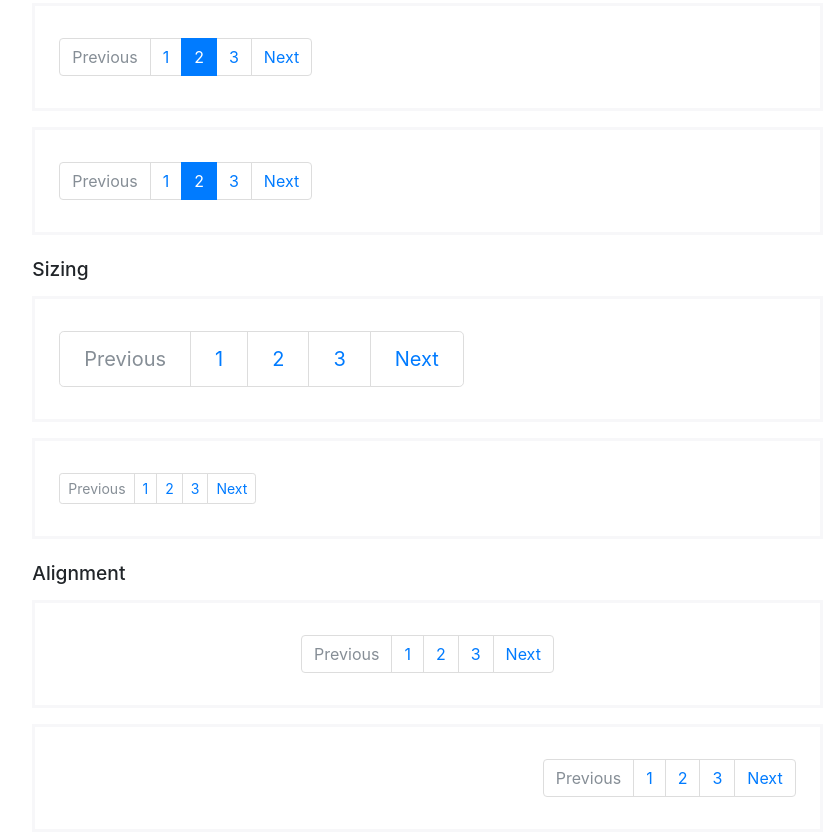
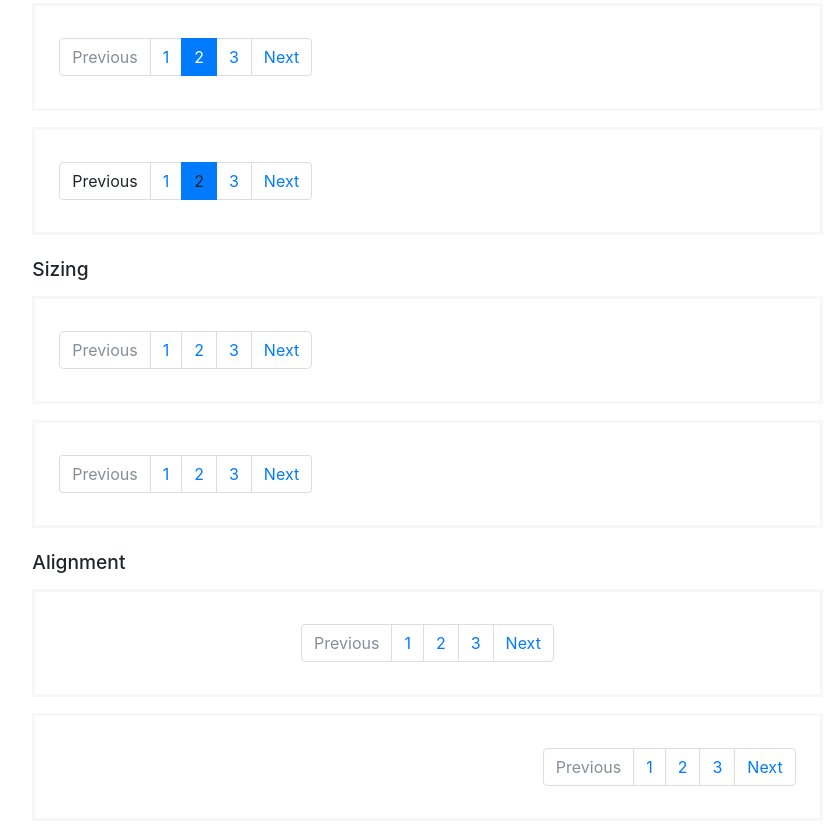
Before and after one commit to didoo/impossible-css, a website: page html/index.html in a window 1280 px wide. Shown: the part 7041-7880 px from the top of the page, without its empty margins (229-1056 px from the left). Drawn offline with nearby package versions, Linux system fonts and the light colour scheme; files that its build step writes are made by us from their sources.

Commit message:
updated “pagination” to be “impossible”

```diff
--- a/html/index.html
+++ b/html/index.html
@@ -216,7 +216,7 @@
                     <div class="bd-example">
                         <button class="btn">
                         Profile <Badge color="secondary">9</Badge>
-                        <span class="sr-only">unread messages</span>
+                        <span sr-only>unread messages</span>
                         </button>
                     </div>
 
@@ -447,12 +447,12 @@
                     <h3 id="overview">Overview</h3>
                     <div class="bd-example" data-example-id="">
                         <nav aria-label="Page navigation example">
-                            <ul class="pagination">
-                                <li class="page-item"><a class="page-link" href="#">Previous</a></li>
-                                <li class="page-item"><a class="page-link" href="#">1</a></li>
-                                <li class="page-item"><a class="page-link" href="#">2</a></li>
-                                <li class="page-item"><a class="page-link" href="#">3</a></li>
-                                <li class="page-item"><a class="page-link" href="#">Next</a></li>
+                            <Pagination>
+                                <PaginationItem><a href="#">Previous</a></PaginationItem>
+                                <PaginationItem><a href="#">1</a></PaginationItem>
+                                <PaginationItem><a href="#">2</a></PaginationItem>
+                                <PaginationItem><a href="#">3</a></PaginationItem>
+                                <PaginationItem><a href="#">Next</a></PaginationItem>
                             </ul>
                         </nav>
                     </div>
@@ -460,93 +460,90 @@
                     <h3 id="working-with-icons">Working with icons</h3>
                     <div class="bd-example" data-example-id="">
                         <nav aria-label="Page navigation example">
-                            <ul class="pagination">
-                                <li class="page-item">
-                                    <a class="page-link" href="#" aria-label="Previous">
+                            <Pagination>
+                                <PaginationItem>
+                                    <a href="#" aria-label="Previous">
                                         <span aria-hidden="true">&laquo;</span>
-                                        <span class="sr-only">Previous</span>
+                                        <span sr-only>Previous</span>
                                     </a>
-                                </li>
-                                <li class="page-item"><a class="page-link" href="#">1</a></li>
-                                <li class="page-item"><a class="page-link" href="#">2</a></li>
-                                <li class="page-item"><a class="page-link" href="#">3</a></li>
-                                <li class="page-item">
-                                    <a class="page-link" href="#" aria-label="Next">
+                                </PaginationItem>
+                                <PaginationItem><a href="#">1</a></PaginationItem>
+                                <PaginationItem><a href="#">2</a></PaginationItem>
+                                <PaginationItem><a href="#">3</a></PaginationItem>
+                                <PaginationItem>
+                                    <a href="#" aria-label="Next">
                                         <span aria-hidden="true">&raquo;</span>
-                                        <span class="sr-only">Next</span>
+                                        <span sr-only>Next</span>
                                     </a>
-                                </li>
-                            </ul>
+                                </PaginationItem>
+                            </Pagination>
                         </nav>
                     </div>
 
                     <h3 id="disabled-and-active-states">Disabled and active states</h3>
                     <div class="bd-example" data-example-id="">
                         <nav aria-label="...">
-                            <ul class="pagination">
-                                <li class="page-item disabled">
-                                    <a class="page-link" href="#" tabindex="-1">Previous</a>
-                                </li>
-                                <li class="page-item"><a class="page-link" href="#">1</a></li>
-                                <li class="page-item active">
-                                    <a class="page-link" href="#">2 <span class="sr-only">(current)</span></a>
-                                </li>
-                                <li class="page-item"><a class="page-link" href="#">3</a></li>
-                                <li class="page-item">
-                                    <a class="page-link" href="#">Next</a>
-                                </li>
-                            </ul>
+                            <Pagination>
+                                <PaginationItem disabled>
+                                    <a href="#" tabindex="-1">Previous</a>
+                                </PaginationItem>
+                                <PaginationItem><a href="#">1</a></PaginationItem>
+                                <PaginationItem active>
+                                    <a href="#">2 <span sr-only>(current)</span></a>
+                                </PaginationItem>
+                                <PaginationItem><a href="#">3</a></PaginationItem>
+                                <PaginationItem>
+                                    <a href="#">Next</a>
+                                </PaginationItem>
+                            </Pagination>
                         </nav>
                     </div>
                     <div class="bd-example" data-example-id="">
                         <nav aria-label="...">
-                            <ul class="pagination">
-                                <li class="page-item disabled">
-                                    <span class="page-link">Previous</span>
-                                </li>
-                                <li class="page-item"><a class="page-link" href="#">1</a></li>
-                                <li class="page-item active">
-                                    <span class="page-link">
-                                    2
-                                    <span class="sr-only">(current)</span>
-                                </span>
-                                </li>
-                                <li class="page-item"><a class="page-link" href="#">3</a></li>
-                                <li class="page-item">
-                                    <a class="page-link" href="#">Next</a>
-                                </li>
-                            </ul>
+                            <Pagination>
+                                <PaginationItem disabled>
+                                    <a>Previous</a>
+                                </PaginationItem>
+                                <PaginationItem><a href="#">1</a></PaginationItem>
+                                <PaginationItem active>
+                                    <a>2 <span sr-only>(current)</span></a>
+                                </PaginationItem>
+                                <PaginationItem><a href="#">3</a></PaginationItem>
+                                <PaginationItem>
+                                    <a href="#">Next</a>
+                                </PaginationItem>
+                            </Pagination>
                         </nav>
                     </div>
 
                     <h3 id="sizing">Sizing</h3>
                     <div class="bd-example" data-example-id="">
                         <nav aria-label="...">
-                            <ul class="pagination pagination-lg">
-                                <li class="page-item disabled">
-                                   <a class="page-link" href="#" tabindex="-1">Previous</a>
-                                </li>
-                                <li class="page-item"><a class="page-link" href="#">1</a></li>
-                                <li class="page-item"><a class="page-link" href="#">2</a></li>
-                                <li class="page-item"><a class="page-link" href="#">3</a></li>
-                                <li class="page-item">
-                                    <a class="page-link" href="#">Next</a>
-                                </li>
-                            </ul>
+                            <Pagination size="lg">
+                                <PaginationItem disabled>
+                                   <a href="#" tabindex="-1">Previous</a>
+                                </PaginationItem>
+                                <PaginationItem><a href="#">1</a></PaginationItem>
+                                <PaginationItem><a href="#">2</a></PaginationItem>
+                                <PaginationItem><a href="#">3</a></PaginationItem>
+                                <PaginationItem>
+                                    <a href="#">Next</a>
+                                </PaginationItem>
+                            </Pagination>
                         </nav>
                     </div>
                     <div class="bd-example" data-example-id="">
                         <nav aria-label="...">
-                            <ul class="pagination pagination-sm">
-                                <li class="page-item disabled">
-                                    <a class="page-link" href="#" tabindex="-1">Previous</a>
-                                </li>
-                                <li class="page-item"><a class="page-link" href="#">1</a></li>
-                                <li class="page-item"><a class="page-link" href="#">2</a></li>
-                                <li class="page-item"><a class="page-link" href="#">3</a></li>
-                                <li class="page-item">
-                                    <a class="page-link" href="#">Next</a>
-                                </li>
+                            <Pagination size="sm">
+                                <PaginationItem disabled>
+                                    <a href="#" tabindex="-1">Previous</a>
+                                </PaginationItem>
+                                <PaginationItem><a href="#">1</a></PaginationItem>
+                                <PaginationItem><a href="#">2</a></PaginationItem>
+                                <PaginationItem><a href="#">3</a></PaginationItem>
+                                <PaginationItem>
+                                    <a href="#">Next</a>
+                                </PaginationItem>
                             </ul>
                         </nav>
                     </div>
@@ -554,32 +551,32 @@
                     <h3 id="alignment">Alignment</h3>
                     <div class="bd-example" data-example-id="">
                         <nav aria-label="Page navigation example">
-                            <ul class="pagination justify-content-center">
-                                <li class="page-item disabled">
-                                    <a class="page-link" href="#" tabindex="-1">Previous</a>
-                                </li>
-                                <li class="page-item"><a class="page-link" href="#">1</a></li>
-                                <li class="page-item"><a class="page-link" href="#">2</a></li>
-                                <li class="page-item"><a class="page-link" href="#">3</a></li>
-                                <li class="page-item">
-                                    <a class="page-link" href="#">Next</a>
-                                </li>
-                            </ul>
+                            <Pagination class="justify-content-center">
+                                <PaginationItem disabled>
+                                    <a href="#" tabindex="-1">Previous</a>
+                                </PaginationItem>
+                                <PaginationItem><a href="#">1</a></PaginationItem>
+                                <PaginationItem><a href="#">2</a></PaginationItem>
+                                <PaginationItem><a href="#">3</a></PaginationItem>
+                                <PaginationItem>
+                                    <a href="#">Next</a>
+                                </PaginationItem>
+                            </Pagination>
                         </nav>
                     </div>
                     <div class="bd-example" data-example-id="">
                         <nav aria-label="Page navigation example">
-                            <ul class="pagination justify-content-end">
-                                <li class="page-item disabled">
-                                    <a class="page-link" href="#" tabindex="-1">Previous</a>
-                                </li>
-                                <li class="page-item"><a class="page-link" href="#">1</a></li>
-                                <li class="page-item"><a class="page-link" href="#">2</a></li>
-                                <li class="page-item"><a class="page-link" href="#">3</a></li>
-                                <li class="page-item">
-                                    <a class="page-link" href="#">Next</a>
-                                </li>
-                            </ul>
+                            <Pagination class="justify-content-end">
+                                <PaginationItem disabled>
+                                    <a href="#" tabindex="-1">Previous</a>
+                                </PaginationItem>
+                                <PaginationItem><a href="#">1</a></PaginationItem>
+                                <PaginationItem><a href="#">2</a></PaginationItem>
+                                <PaginationItem><a href="#">3</a></PaginationItem>
+                                <PaginationItem>
+                                    <a href="#">Next</a>
+                                </PaginationItem>
+                            </Pagination>
                         </nav>
                     </div>
 
--- a/scss/_pagination.scss
+++ b/scss/_pagination.scss
@@ -1,32 +1,48 @@
-.pagination {
+Pagination {
   display: flex;
-  // 1-2: Disable browser default list styles
-  padding-left: 0; // 1
-  list-style: none; // 2
   @include border-radius();
 }
 
-.page-item {
+PaginationItem {
+
+  > a {
+    position: relative;
+    display: block;
+    padding: $pagination-padding-y $pagination-padding-x;
+    margin-left: -1px;
+    line-height: $pagination-line-height;
+    color: $pagination-color;
+    background-color: $pagination-bg;
+    border: $pagination-border-width solid $pagination-border-color;
+
+    @include hover-focus {
+      color: $pagination-hover-color;
+      text-decoration: none;
+      background-color: $pagination-hover-bg;
+      border-color: $pagination-hover-border-color;
+    }
+  }
+
   &:first-child {
-    .page-link {
+    > a {
       margin-left: 0;
       @include border-left-radius($border-radius);
     }
   }
   &:last-child {
-    .page-link {
+    > a {
       @include border-right-radius($border-radius);
     }
   }
 
-  &.active .page-link {
+  &[active] > a {
     z-index: 2;
     color: $pagination-active-color;
     background-color: $pagination-active-bg;
     border-color: $pagination-active-border-color;
   }
 
-  &.disabled .page-link {
+  &[disabled] > a {
     color: $pagination-disabled-color;
     pointer-events: none;
     background-color: $pagination-disabled-bg;
@@ -34,33 +50,14 @@
   }
 }
 
-.page-link {
-  position: relative;
-  display: block;
-  padding: $pagination-padding-y $pagination-padding-x;
-  margin-left: -1px;
-  line-height: $pagination-line-height;
-  color: $pagination-color;
-  background-color: $pagination-bg;
-  border: $pagination-border-width solid $pagination-border-color;
-
-  @include hover-focus {
-    color: $pagination-hover-color;
-    text-decoration: none;
-    background-color: $pagination-hover-bg;
-    border-color: $pagination-hover-border-color;
-  }
-}
-
-
 //
 // Sizing
 //
 
-.pagination-lg {
+Pagination[size="lg"] {
   @include pagination-size($pagination-padding-y-lg, $pagination-padding-x-lg, $font-size-lg, $line-height-lg, $border-radius-lg);
 }
 
-.pagination-sm {
+Pagination[size="sm"] {
   @include pagination-size($pagination-padding-y-sm, $pagination-padding-x-sm, $font-size-sm, $line-height-sm, $border-radius-sm);
 }
--- a/scss/docs/_component-examples.scss
+++ b/scss/docs/_component-examples.scss
@@ -259,7 +259,7 @@
 }
 
 // Pagination
-.bd-example .pagination {
+.bd-example Pagination {
   margin-top: .5rem;
   margin-bottom: .5rem;
 }
--- a/scss/utilities/_screenreaders.scss
+++ b/scss/utilities/_screenreaders.scss
@@ -2,10 +2,10 @@
 // Screenreaders
 //
 
-.sr-only {
+[sr-only] {
   @include sr-only();
 }
 
-.sr-only-focusable {
+[sr-only-focusable] {
   @include sr-only-focusable();
 }
```
Also changed, not shown: scss/mixins/_pagination.scss (+4 -4 lines).
